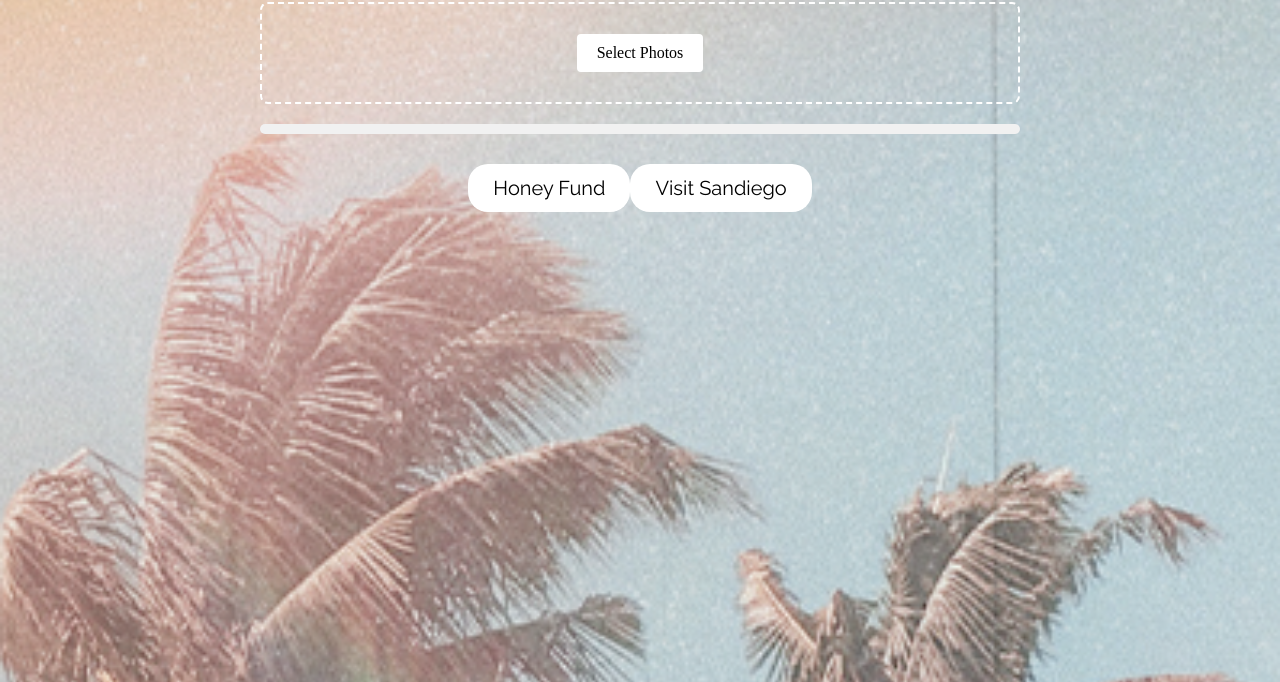
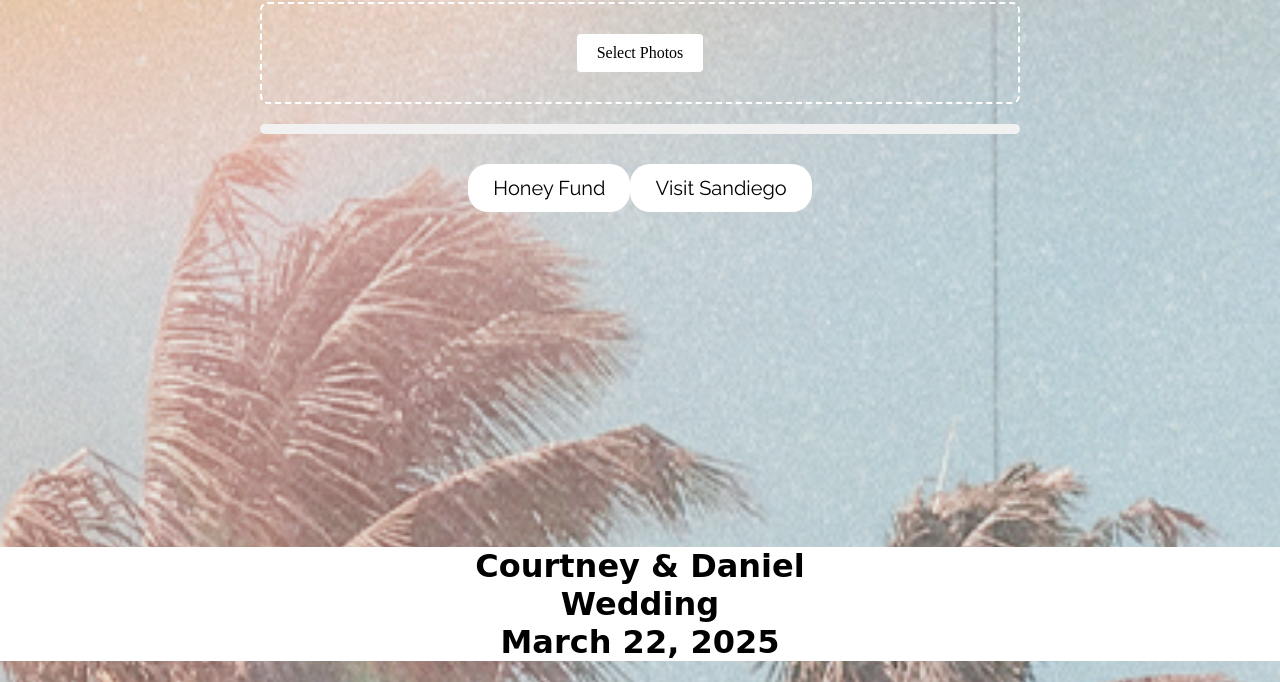
Before and after one commit to ordazdev/photos-wedding-c-d, a plain HTML site: page index.html in a window 1280 px wide. Shown: the part 118-800 px from the top of the page. Drawn offline with nearby package versions, Linux system fonts and the light colour scheme; no server answers.

Commit message:
new link

```diff
--- a/index.html
+++ b/index.html
@@ -11,6 +11,13 @@
       rel="stylesheet"
     />
     <style>
+      /* .footer {
+        width: 100%;
+        background-color: #ffeb3b;
+        position: fixed;
+        bottom: 0;
+        left: 0;
+      } */
       body {
         font-family: "Raleway", sans-serif;
         max-width: 800px;
@@ -32,7 +39,21 @@
           background-position: center;
         }
       }
-
+      .separate-container h1 {
+        font-family: "Dancing Script", cursive;
+        font-optical-sizing: auto;
+        font-weight: 700; /* Adjust the weight as needed */
+        font-style: normal;
+        color: black;
+        font-size: xx-large;
+        background-color: white;
+        /* background-image: url("images/bg-wedding-4.png"); */
+        position: fixed;
+        width: 100%;
+        text-align: center;
+        bottom: 0;
+        left: 0;
+      }
       .container {
         background-color: transparent;
         border-radius: 8px;
@@ -293,6 +314,18 @@
         >
       </div>
     </div>
+    <a
+      href="https://www.zola.com/wedding/mchaleordazwedding"
+      style="text-decoration: none; color: inherit; display: block"
+    >
+      <div class="separate-container">
+        <h1>
+          Courtney & Daniel<br />
+          Wedding<br />
+          March 22, 2025
+        </h1>
+      </div>
+    </a>
 
     <!-- Firebase SDK -->
     <script src="https://www.gstatic.com/firebasejs/9.22.0/firebase-app-compat.js"></script>
```
Also changed, not shown: images/bg-footer-wedding.png (added), images/bg-wedding-4.png (added), images/potreit-weeding.png (added).
